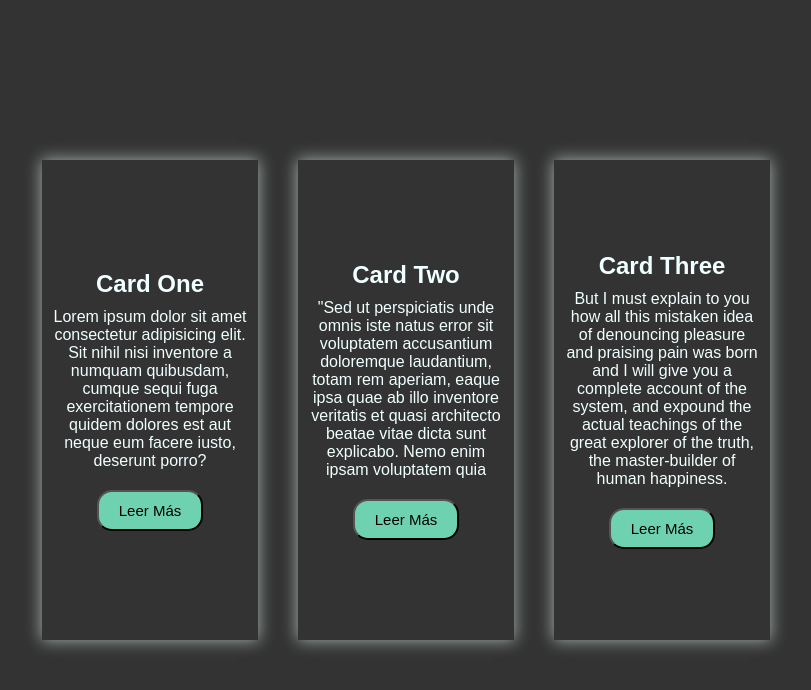
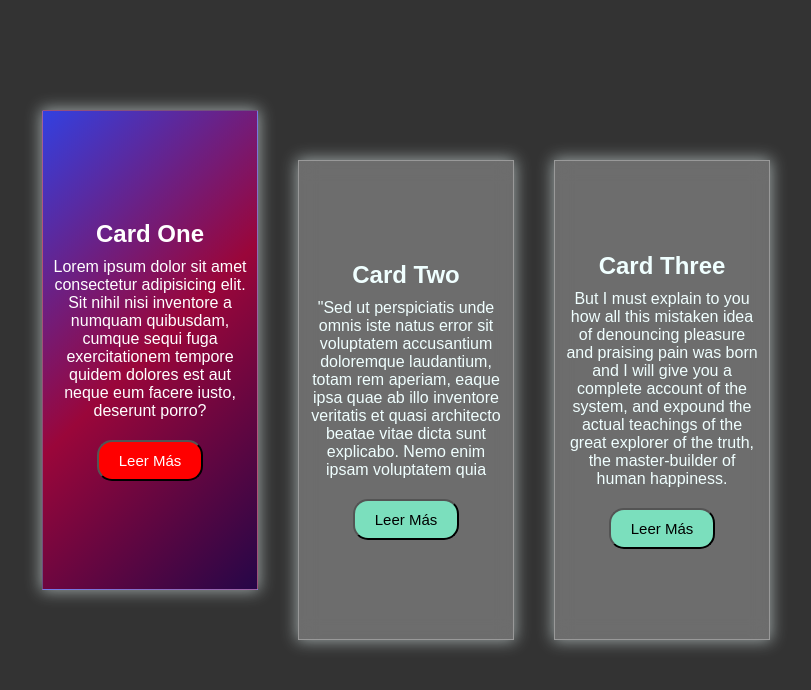
Before and after one commit to sangaray/CardDesignChanging, a plain HTML site: page index.html in a window 1280 px wide. In both pictures the pointer is over the element 384 px from the left and 400 px from the top of the page. Shown: the whole page, without its empty margins (234-1045 px from the left). Drawn offline with Linux system fonts and the light colour scheme.

Commit message:
Card Design Changing - Completado

```diff
--- a/styles.css
+++ b/styles.css
@@ -34,12 +34,17 @@ body {
 	width: 33%;
 	height: 100%;
 	padding: 10px;
+	background: #ffffff49;
+	backdrop-filter: blur(10px);
+	-webkit-backdrop-filter: blur(10px);
+	border: 1px solid #ffffff4d;
 	box-shadow: 0 0 15px 1px #f0ffff91;
 	display: flex;
 	flex-direction: column;
 	justify-content: center;
 	align-items: center;
 	margin: 20px;
+	transition: transform 1s ease-in-out;
 }
 
 .texto {
@@ -54,3 +59,19 @@ body {
 	padding: 10px 20px;
 	margin-top: 10px;
 }
+
+.card:hover {
+	background: linear-gradient(-45deg, #260648, #9a063a, #3240e0);
+	transform: translatey(-50px);
+	transition: 1s;
+}
+
+.card:hover .texto,
+.card:hover .titulo {
+	color: #fff;
+}
+
+.card:hover .boton {
+	background-color: #f00;
+	color: #fff;
+}
```
